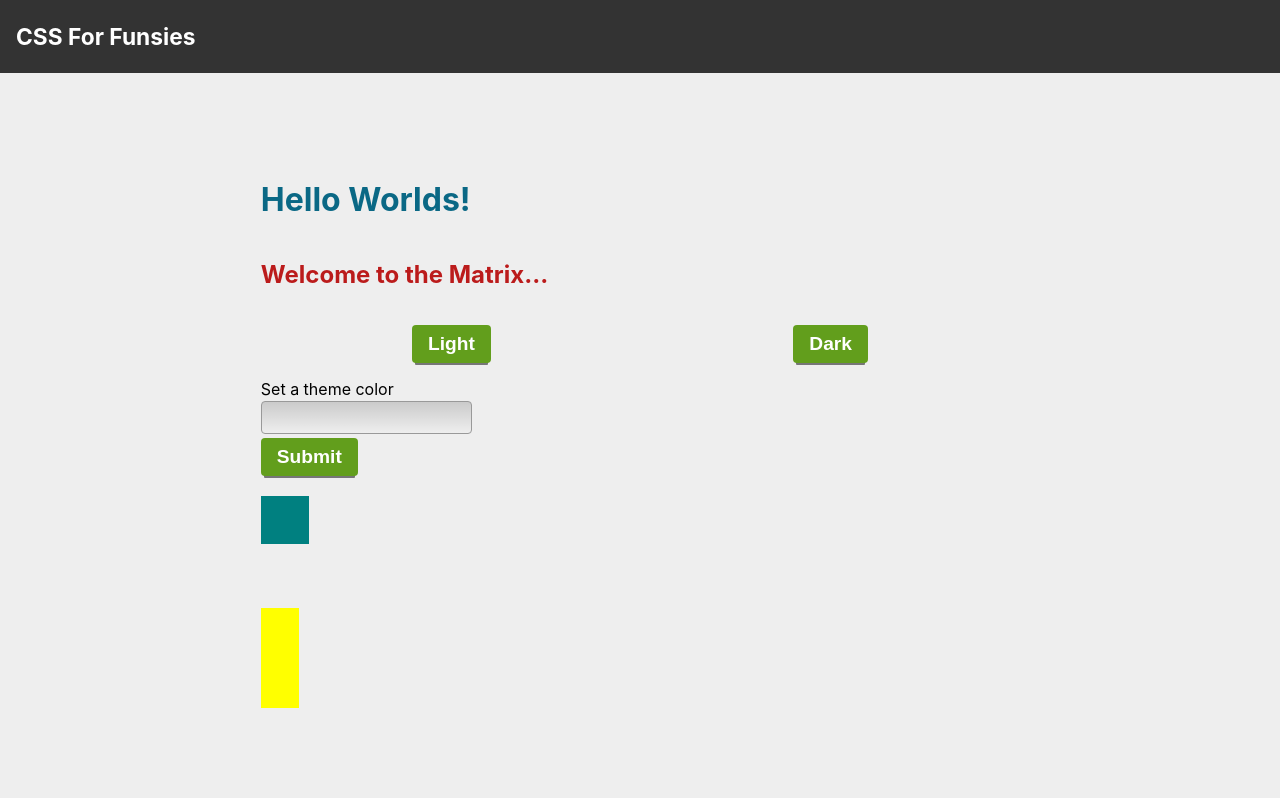
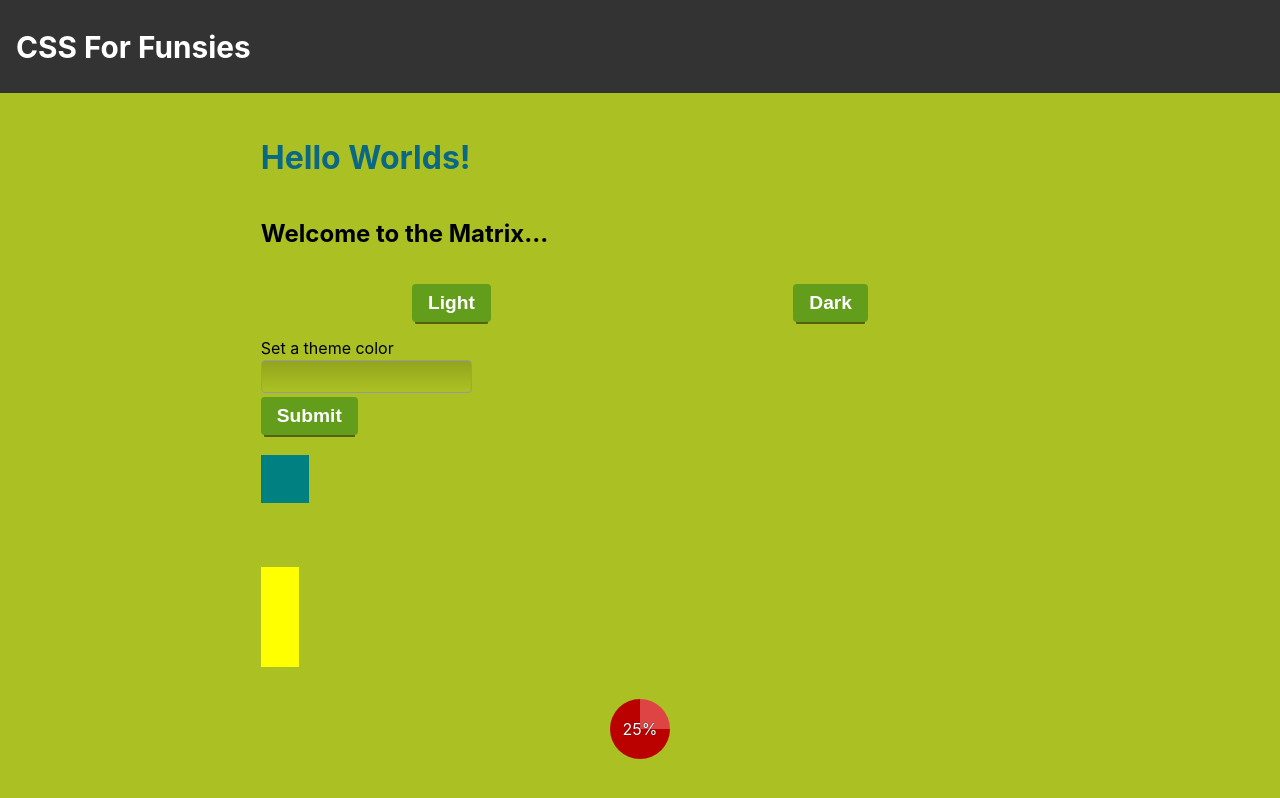
Before and after one commit to commodoretyler/project-alpha, a React app: page / in a window 1280 px wide. Shown: the top 798 px of the page. Built offline with nearby package versions, Linux system fonts and the light colour scheme.

Commit message:
css vars

```diff
--- a/src/App.tsx
+++ b/src/App.tsx
@@ -1,8 +1,12 @@
-import React, { useState } from 'react';
+import React, { useState, useRef, useEffect } from 'react';
 import './styles/app.css';
+
+let to: any;
 
 const App: React.FC = () => {
   const [theme, setTheme] = useState('');
+  const pieRef = useRef<HTMLDivElement>(null);
+  const [piePct, setPiePct] = useState(0);
   const [themeColor, setThemeColor] = useState('');
 
   const handleThemeChange = (theme: string) => {
@@ -12,6 +16,24 @@ const App: React.FC = () => {
   const changeTheme = () => {
     document.documentElement.style.setProperty('--main-bg-color', themeColor);
   };
+
+  useEffect(() => {
+    to = setTimeout(() => {
+      setPiePct((prevPct) => {
+        if (prevPct < 100) {
+          return prevPct + 5
+        } else {
+          return 0;
+        }
+      });
+    }, 1000);
+
+    return () => clearTimeout(to);
+  }, [piePct]);
+
+  if (pieRef && pieRef.current !== null) {
+    pieRef.current.style.setProperty('--percent', String(piePct));
+  }
 
   return (
     <div>
@@ -47,7 +69,10 @@ const App: React.FC = () => {
         </div>
 
         <div className="gurd">
+        </div>
 
+        <div className="chart">
+          <div ref={pieRef} className="pie pie--value"></div>
         </div>
       </div>
     </div>
--- a/src/styles/app.css
+++ b/src/styles/app.css
@@ -1,10 +1,10 @@
 @import url(./theme.css);
 
 :root {
-  --main-bg-color: #eee;
+  --main-bg-color: #abc123;
   --main-text-color: #0a6885;
 
-  --header-height: 65px;
+  --header-height: 85px;
 }
 
 body {
@@ -18,8 +18,8 @@ h1 {
 }
 
 h2 {
-  color: var(--secondary-text-color, #bb1b1b);
-  /* color: var(--theme-title, #bb1b1b);*/
+  /*color: var(--secondary-text-color, #bb1b1b);*/
+  color: var(--secondary-text-color, var(--theme-title), #bb1b1b);
 }
 
 .animate {
@@ -92,7 +92,7 @@ h2 {
     var(--theme-bg, --main-bg-color);
   display: flex;
   flex-direction: column;
-  margin: 10% auto;
+  margin: var(--header-height) auto auto;
   max-width: 60%;
   padding: 2rem;
 }
@@ -122,6 +122,34 @@ h2 {
   font-size: calc(var(--header-height) * .35);
 }
 
+.pie {
+  position: relative;
+  display: inline-block;
+  background-color: #d44;
+  background-image: conic-gradient(
+    rgba(0,0,0,0) calc(3.6deg * var(--percent)),
+    rgba(0,0,0,1) calc(3.6deg * var(--percent))
+  );
+  background-blend-mode: overlay;
+  background-position: 50% 50%;
+  background-size: 150%; /* oversize bg image to prevent "underdraw" */
+  width: 3.75em;
+  height: 3.75em;
+  border-radius: 50%;
+}
+
+/* show the percentage (thanks to Ana Tudor for the counter() trick) */
+.pie--value::after {
+  position: absolute;
+  top: 50%;
+  left: 50%;
+  transform: translate(-50%, -50%);
+  counter-reset: percent var(--percent);
+  content: counter(percent) "%";
+  color: #fff;
+  text-shadow: 0 0 1px #000;
+}
+
 label {
   display: block;
   margin-bottom: .125rem;
@@ -139,3 +167,7 @@ input {
   margin-bottom: .25rem;
   padding: .5rem 1rem;
 }
+
+.chart {
+  margin: 2rem auto;
+}
```
